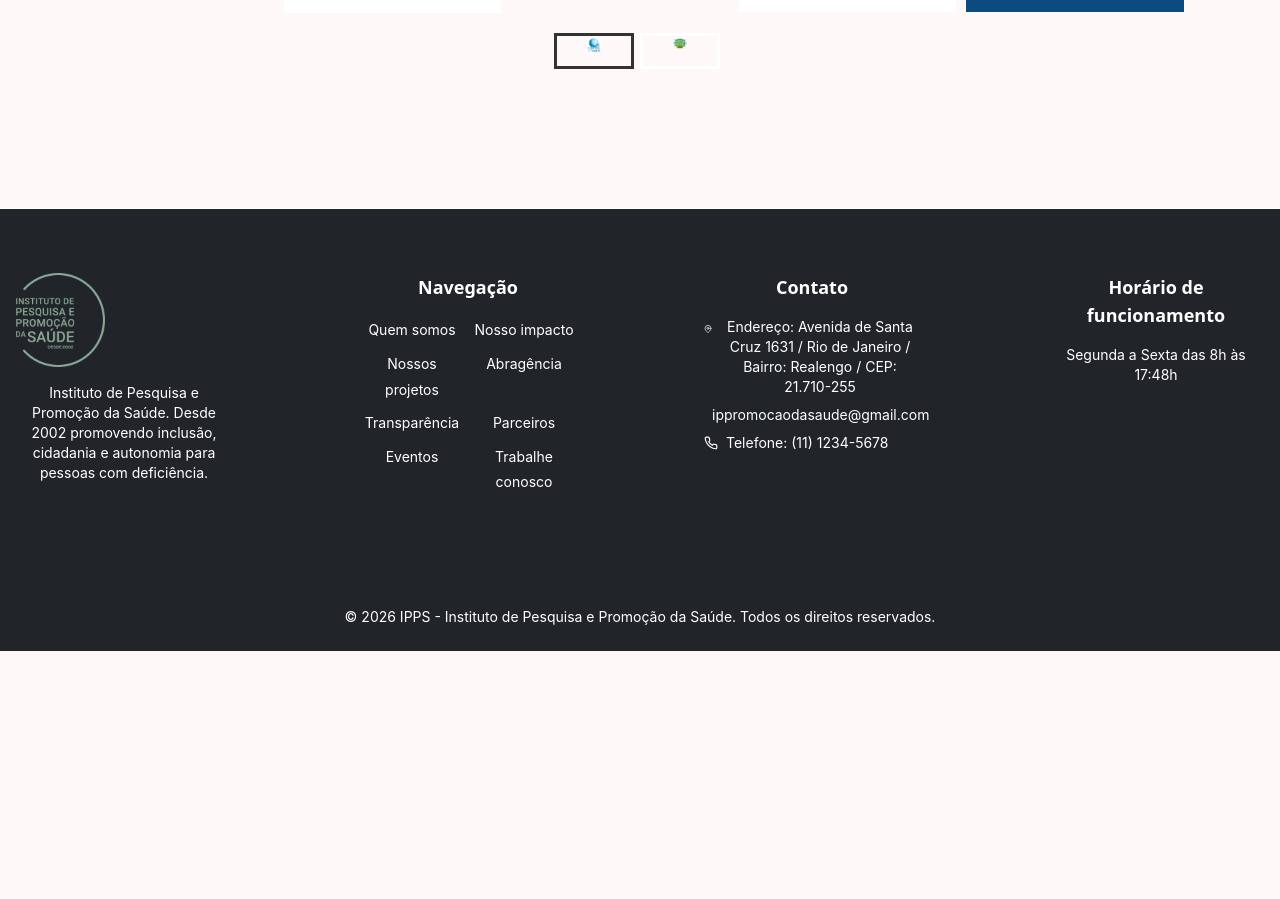
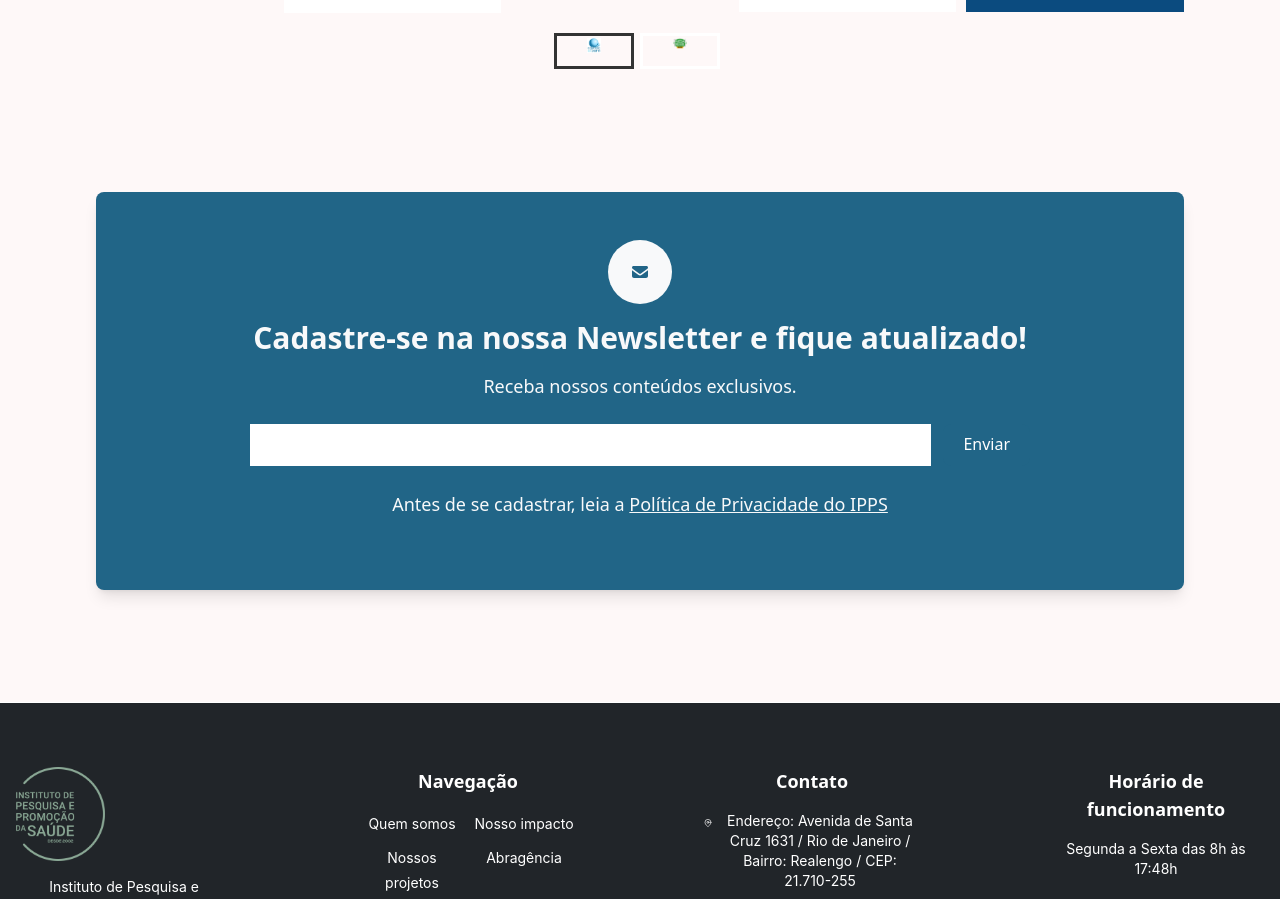
Before and after one commit to MF-Sergio/IPPS, a React (Vite) app: page / in a window 1280 px wide. Shown: the part 4769-5668 px from the top of the page. Before the commit the page ends 5420 px from the top, so only its background shows below. Built offline with nearby package versions, Linux system fonts and the light colour scheme.

Commit message:
feat: newsletter temlate

```diff
--- /dev/null
+++ b/src/pages/Home/components/Newsletter/Newsletter.tsx
@@ -0,0 +1,30 @@
+import BlocoLayout from "../../../../layout/BlocoLayout";
+import { Botao } from "../../../../components/Botao/Botao.jsx";
+import { FontAwesomeIcon } from "@fortawesome/react-fontawesome";
+import { faEnvelope } from "@fortawesome/free-solid-svg-icons";
+export function Newsletter() {
+  return (
+    <BlocoLayout>
+      <div className="bg-[var(--verde)] text-[var(--branco)] py-12 px-6 rounded-lg text-center shadow-lg flex flex-col items-center justify-center">
+        <div className="p-6 bg-[var(--branco)] text-[var(--verde)] rounded-full mb-4 flex items-center justify-center w-16 h-16">
+          <FontAwesomeIcon icon={faEnvelope} />
+        </div>
+        <h2 className="text-3xl font-bold mb-4">
+          Cadastre-se na nossa Newsletter e fique atualizado!
+        </h2>
+        <p className="text-lg mb-6 w-3/4 mx-auto">
+          Receba nossos conteúdos exclusivos.
+        </p>
+        <div className="flex gap-3 w-3/4">
+          <input type="text" className="bg-white text-black w-full" />
+          <Botao texto="Enviar" className="hover:bg-[#1b5570]" />
+        </div>
+        <p className="text-lg mb-6 mt-6 w-3/4 mx-auto">
+          Antes de se cadastrar, leia a <u>Política de Privacidade do IPPS</u>
+        </p>
+      </div>
+    </BlocoLayout>
+  );
+}
+
+export default Newsletter;
--- a/src/pages/Home/index.tsx
+++ b/src/pages/Home/index.tsx
@@ -6,6 +6,7 @@ import Abrangencia from "./components/Abrangencia/Abrangencia.jsx";
 import Parceira from "./components/Parceira/Parceira.jsx";
 import Doacao from "./components/Doacao/Doacao.tsx";
 import { OutrosParceiros } from "./components/OutrosParceiros/OutrosParceiros.tsx";
+import { Newsletter } from "./components/Newsletter/Newsletter.tsx";
 
 export default function Home() {
   return (
@@ -19,6 +20,7 @@ export default function Home() {
       <Parceira />
       <Doacao />
       <OutrosParceiros />
+      <Newsletter />
     </div>
   );
 }
```
